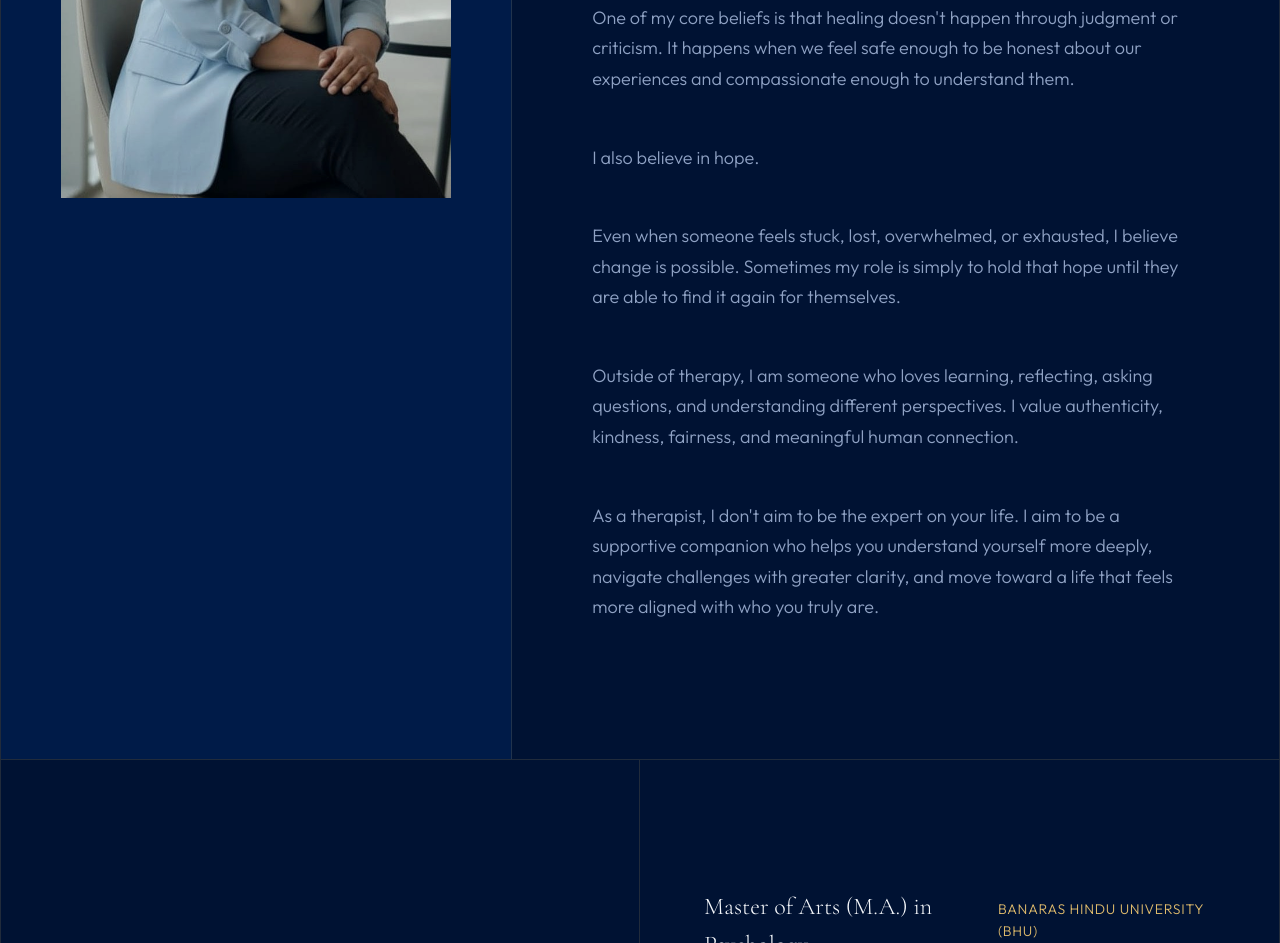
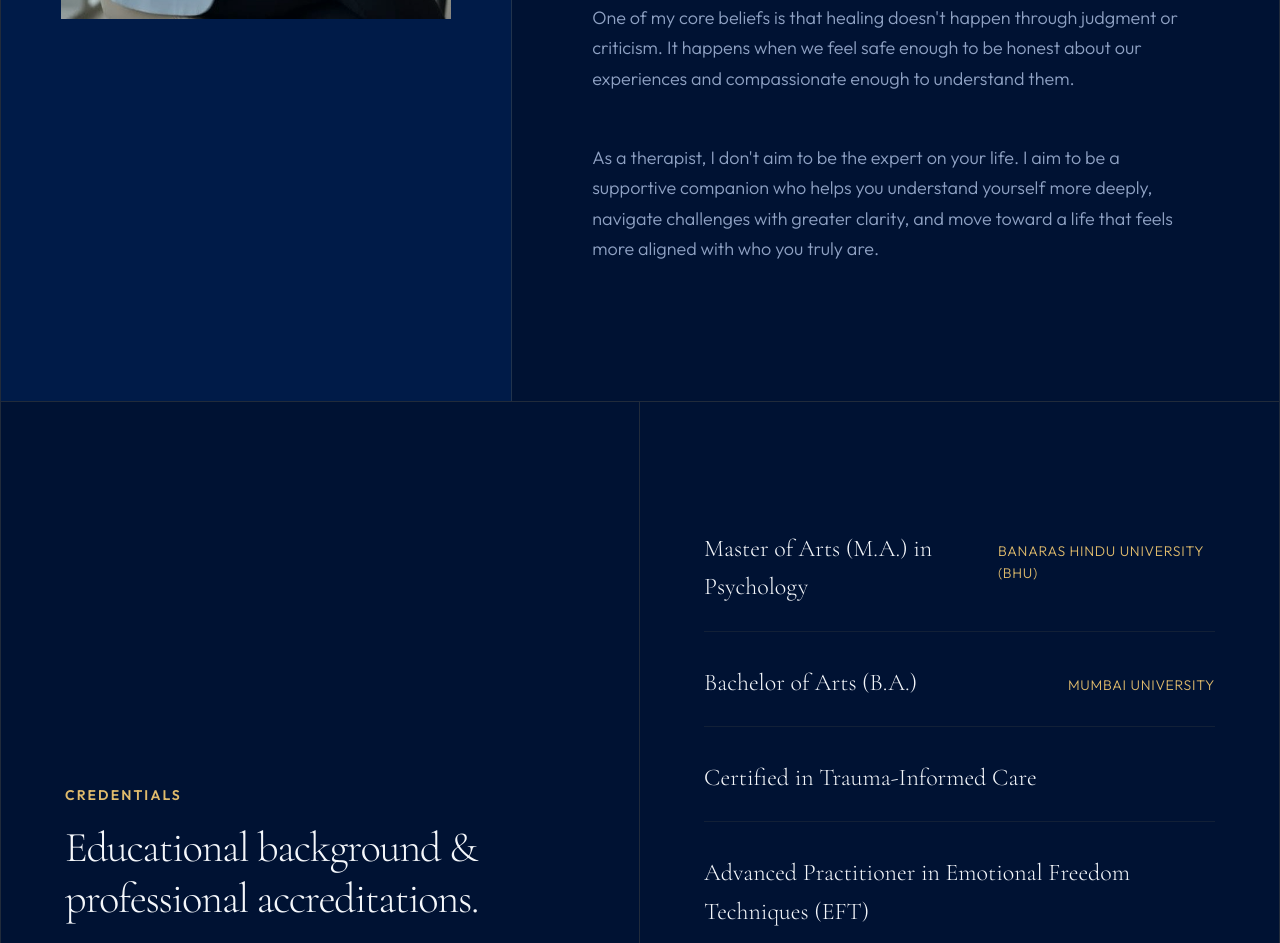
Before and after one commit to swarnavaaaa/trithawebsite, a plain HTML site: page about.html in a window 1280 px wide. Shown: the part 1000-1943 px from the top of the page. Drawn offline with nearby package versions, Linux system fonts and the light colour scheme.

Commit message:
Remove hope, change belief, and personal values paragraphs from About page

```diff
--- a/about.html
+++ b/about.html
@@ -70,12 +70,6 @@
           <p>I bring warmth, compassion, curiosity, and genuine care into the therapy room. I enjoy helping people make sense of their emotions, understand patterns that no longer serve them, and discover strengths they may not even realize they have.</p>
 
           <p>One of my core beliefs is that healing doesn't happen through judgment or criticism. It happens when we feel safe enough to be honest about our experiences and compassionate enough to understand them.</p>
-
-          <p>I also believe in hope.</p>
-
-          <p>Even when someone feels stuck, lost, overwhelmed, or exhausted, I believe change is possible. Sometimes my role is simply to hold that hope until they are able to find it again for themselves.</p>
-
-          <p>Outside of therapy, I am someone who loves learning, reflecting, asking questions, and understanding different perspectives. I value authenticity, kindness, fairness, and meaningful human connection.</p>
 
           <p>As a therapist, I don't aim to be the expert on your life. I aim to be a supportive companion who helps you understand yourself more deeply, navigate challenges with greater clarity, and move toward a life that feels more aligned with who you truly are.</p>
         </div>
```
